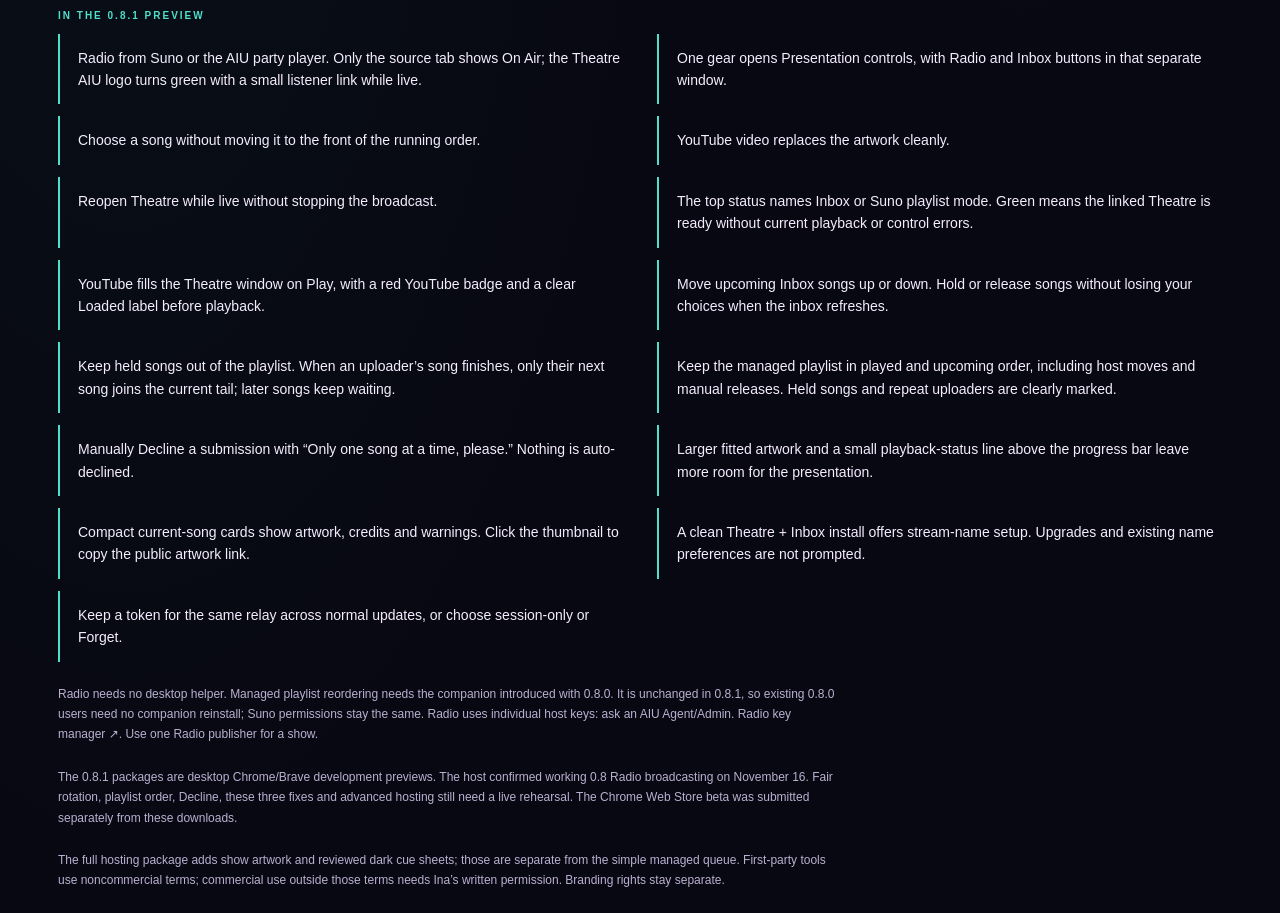
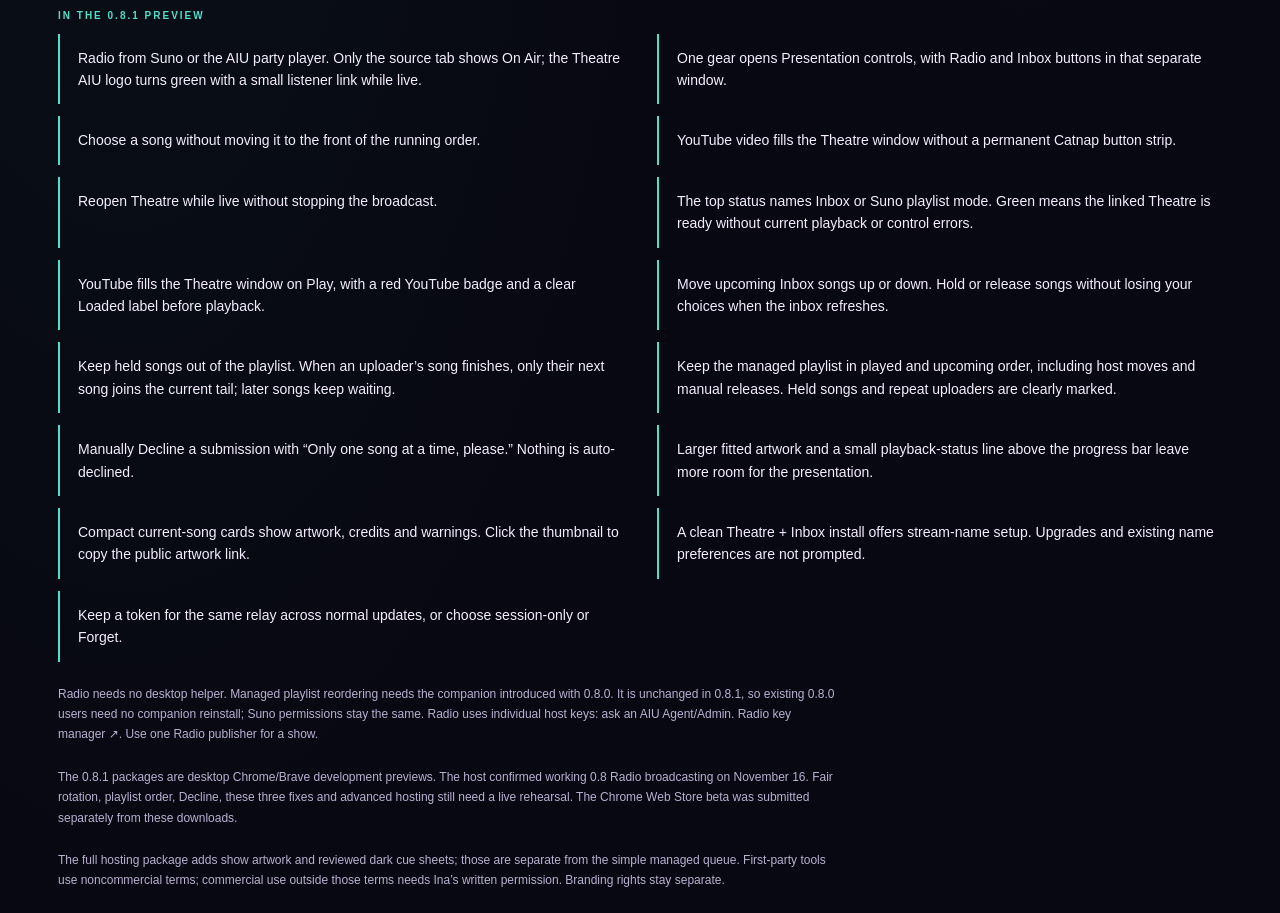
Before and after one commit to inaratalamasca/catnap-studio, a plain HTML site: page website/index.html in a window 1280 px wide. Shown: the part 2762-3675 px from the top of the page. Drawn offline with Linux system fonts and the light colour scheme.

Commit message:
Clarify the YouTube window controls fix

```diff
--- a/website/index.html
+++ b/website/index.html
@@ -78,7 +78,7 @@
 <li>Radio from Suno or the AIU party player. Only the source tab shows On Air; the Theatre AIU logo turns green with a small listener link while live.</li>
 <li>One gear opens Presentation controls, with Radio and Inbox buttons in that separate window.</li>
 <li>Choose a song without moving it to the front of the running order.</li>
-<li>YouTube video replaces the artwork cleanly.</li>
+<li>YouTube video fills the Theatre window without a permanent Catnap button strip.</li>
 <li>Reopen Theatre while live without stopping the broadcast.</li>
 <li>The top status names Inbox or Suno playlist mode. Green means the linked Theatre is ready without current playback or control errors.</li>
 <li>YouTube fills the Theatre window on Play, with a red YouTube badge and a clear Loaded label before playback.</li>
```
Also changed, not shown: 6 other files.
